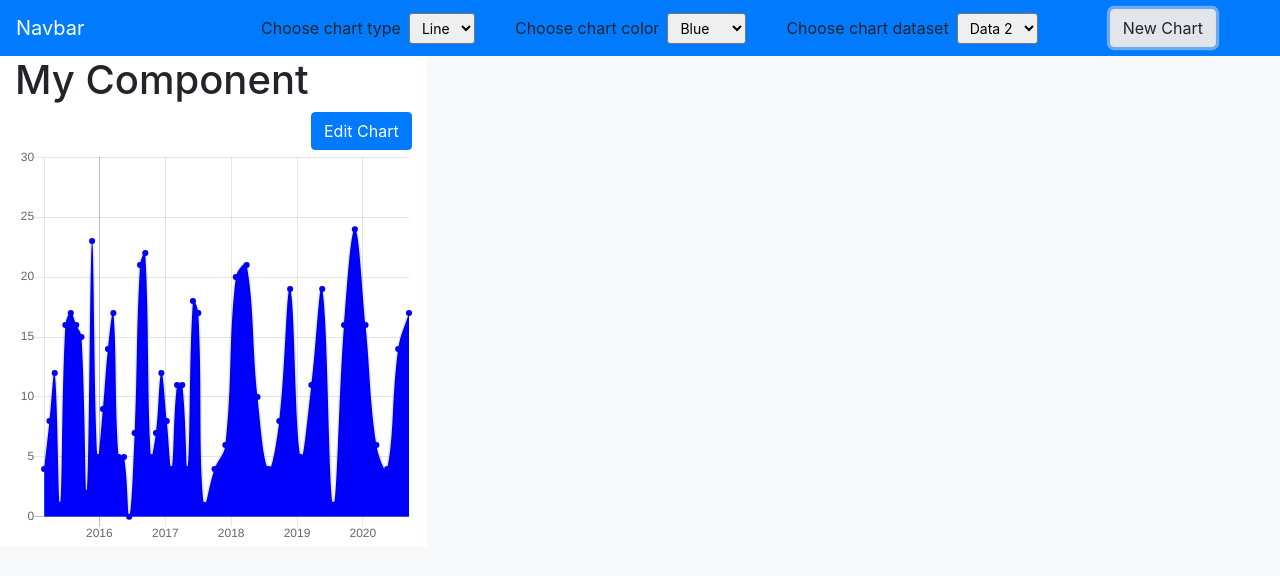
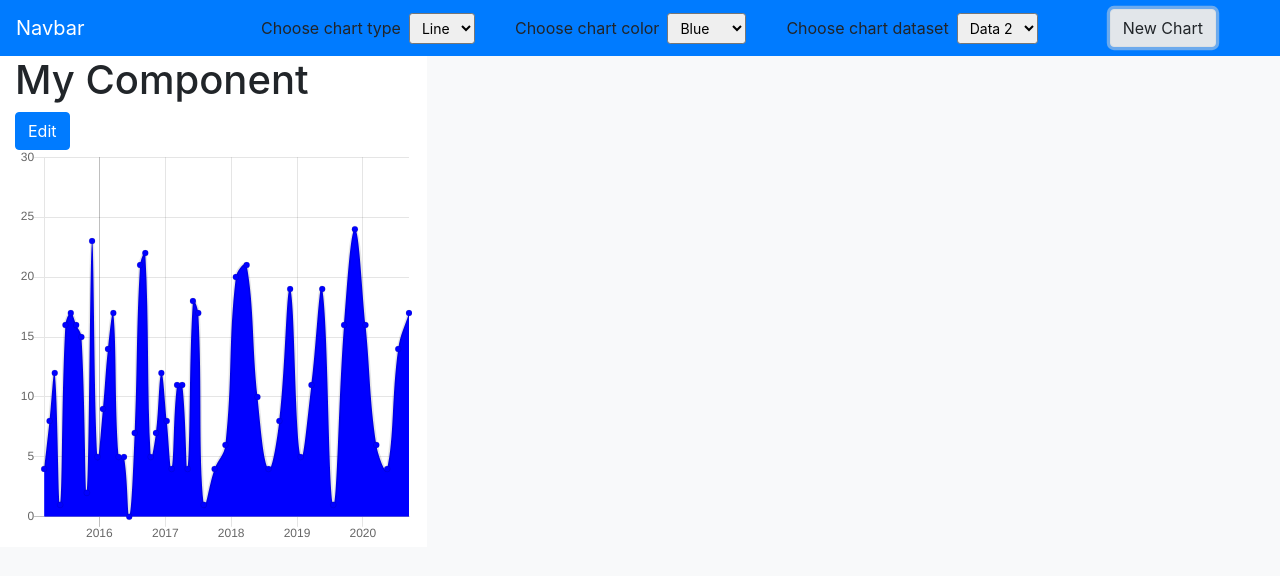
Before and after one commit to AndSzy/Data-Dashboard, a Vue app: page / in a window 1280 px wide. Both pictures are taken after a click on the button "New Chart". Shown: the top 576 px of the page. Built offline with nearby package versions, Linux system fonts and the light colour scheme.

Commit message:
Function used as Props

```diff
--- a/src/App.vue
+++ b/src/App.vue
@@ -2,16 +2,21 @@
   <div id="app">
     <the-header @submitForm="newComponent"></the-header>
     <div class="container-fluid">
-      <div class="row">
+      <!-- add v-for="" to row class -->
+      <div class="row" >
         <my-component
         class="col-4 bg-white"
         v-for="chart in charts"
         :key="chart.id"
         :chart="chart"
+        :openModalAction="openComponentModal"
       ></my-component>
       </div>
     </div>
-        <router-view @chart-changed="updateCharts"></router-view>
+        <router-view
+        :closeModalAction="closeComponentModal"
+        :updateChartAction="updateCharts"
+        ></router-view>
   </div>
 </template>
 
@@ -36,6 +41,16 @@ export default {
     };
   },
   methods: {
+    openComponentModal(editedChart) {
+      this.$router.push({
+        name: 'TheModal',
+        params: {
+          chart: editedChart
+        }})
+    },
+    closeComponentModal() {
+      this.$router.push('/');
+    },
     newComponent(newChart) {
       let newChartObject = {};
       newChartObject.id = new Date().toISOString();
--- a/src/components/BarChart.js
+++ b/src/components/BarChart.js
@@ -2,7 +2,10 @@ import { Bar } from 'vue-chartjs'
 
 export default {
   extends: Bar,
-  props: ['dataset','color'],
+  props: {
+    dataset: Array,
+    color: String
+},
   watch: {
     color() {
         this.data.datasets[0].backgroundColor = this.color;
--- a/src/components/LineChart.js
+++ b/src/components/LineChart.js
@@ -2,7 +2,10 @@ import { Line } from 'vue-chartjs'
 
 export default {
   extends: Line,
-  props: ['dataset','color'],
+  props: {
+      dataset: Array,
+      color: String
+  },
   watch: {
     color() {
         this.data.datasets[0].backgroundColor = this.color;
--- a/src/components/MyComponent.vue
+++ b/src/components/MyComponent.vue
@@ -1,8 +1,18 @@
 <template>
-  <div class="new-window-container">
+  <!-- Debounce or throttle dragover event listener -->
+  <div
+  class="new-window-container"
+  :class="{ transparent: isTransparent, over: isOver }"
+  @dragstart="handleDragStart"
+  @dragend="handleDragEnd"
+  @dragenter="handleDragEnter"
+  @dragleave="handleDragLeave"
+  @dragover.prevent="handleDragOver"
+  @drop.prevent="handleDrop"
+  draggable=true>
     <div>
       <h1>My Component</h1>
-      <router-link :to="TheModalLink" class="btn btn-primary float-right">Edit Chart</router-link>
+      <button class="btn btn-primary" @click="openModal">Edit</button>
     </div>
     <line-chart
       v-if="chart.chartType === 'Line'"
@@ -18,6 +28,7 @@
 </template>
 
 <script>
+
 import LineChart from "./LineChart.js";
 import BarChart from "./BarChart.js";
 
@@ -26,19 +37,71 @@ export default {
     LineChart,
     BarChart,
   },
-  props: ['chart'],
+  props: {
+    chart: Object,
+    openModalAction: Function
+  },
   data() {
     return {
       TheModalLink: {
         name: 'TheModal',
         params: {
-          chart: this.chart
+          chart: this.charts
         }
       },
+      isTransparent: false,
+      isOver: false,
     }
+  },
+  methods: {
+    openModal() {
+      this.openModalAction(this.chart);
+    },
+    handleDragStart(e) {
+      this.isTransparent = true;
+      e.dataTransfer.dropEffect = "move";
+      e.dataTransfer.setData("text/plain", e.target);
+      // console.log(e.target);
+
+    },
+    handleDragEnd() {
+      this.isTransparent = false;
+
+    },
+    handleDragEnter() {
+      this.isOver = true;
+    },
+    handleDragLeave() {
+      this.isOver = false;
+    },
+    handleDragOver(e) {
+      e.dataTransfer.dropEffect = "move";
+    },
+    handleDrop(e) {
+      this.handleDragLeave();
+      const data = e.dataTransfer.getData("text/plain");
+      console.log(data);
   }
+
+
+
+  },
+
 };
 </script>
 
 <style scoped>
+
+.new-window-container {
+  cursor: move;
+}
+
+.transparent {
+  opacity: 0.4;
+}
+
+.over {
+  border: 3px dotted #666;
+}
+
 </style>
--- a/src/components/TheModal.vue
+++ b/src/components/TheModal.vue
@@ -4,7 +4,7 @@
     <div class="modal-content">
       <div class="modal-header">
         <h5 class="modal-title">Modal title</h5>
-        <button type="button" class="close" @click="$router.push('/')" >
+        <button type="button" class="close" @click="closeModal" >
           <span aria-hidden="true">&times;</span>
         </button>
       </div>
@@ -35,7 +35,7 @@
         </form>
       </div>
       <div class="modal-footer">
-        <button type="button" class="btn btn-secondary" @click="$router.push('/')" >Close</button>
+        <button type="button" class="btn btn-secondary" @click="closeModal" >Close</button>
       </div>
     </div>
   </div>
@@ -44,8 +44,11 @@
 
 <script>
 export default {
-  emits: ['chart-changed'],
-    props: ['chart'],
+    props: {
+      chart: Object,
+      closeModalAction: Function,
+      updateChartAction: Function
+    },
     data() {
         return {
             currentChart : this.chart,
@@ -54,9 +57,14 @@ export default {
     watch: {
       currentChart: {
         handler(){
-            this.$emit('chart-changed', this.currentChart)
+            this.updateChartAction(this.currentChart);
         }, deep: true
       },
+    },
+    methods: {
+      closeModal() {
+        this.closeModalAction();
+      }
     }
 }
 </script>
```
